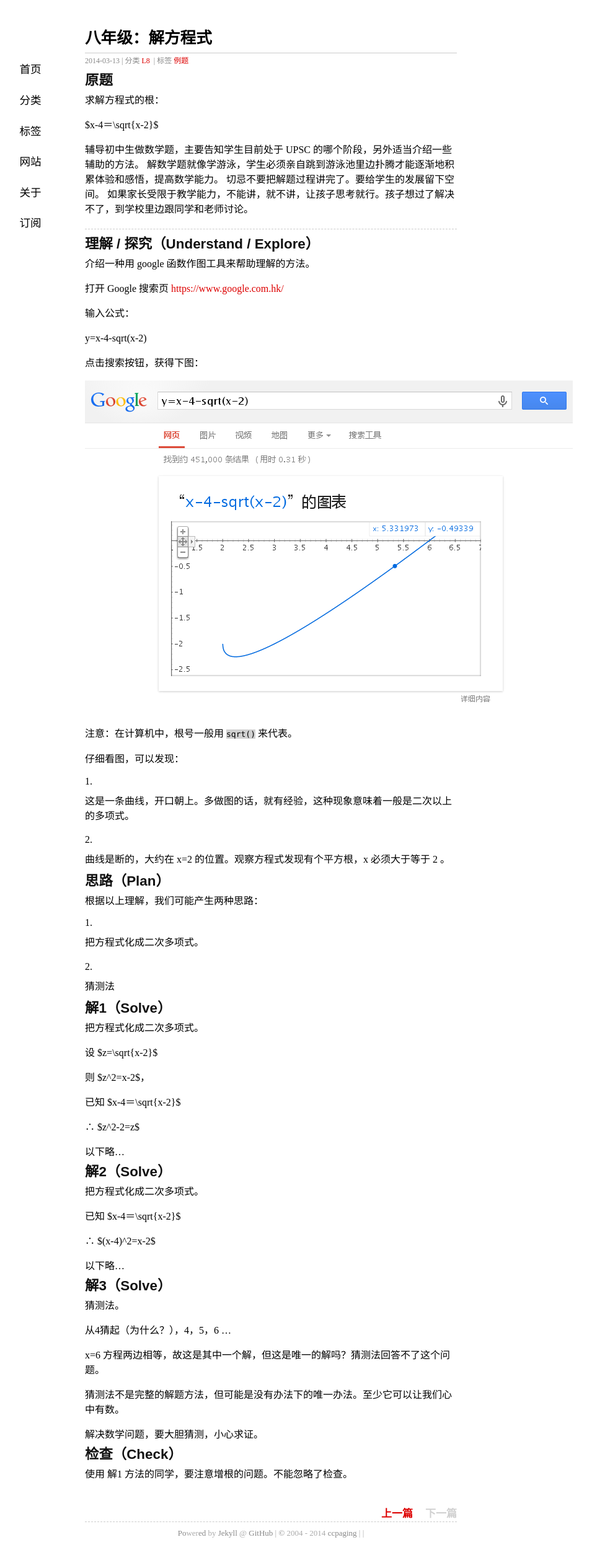
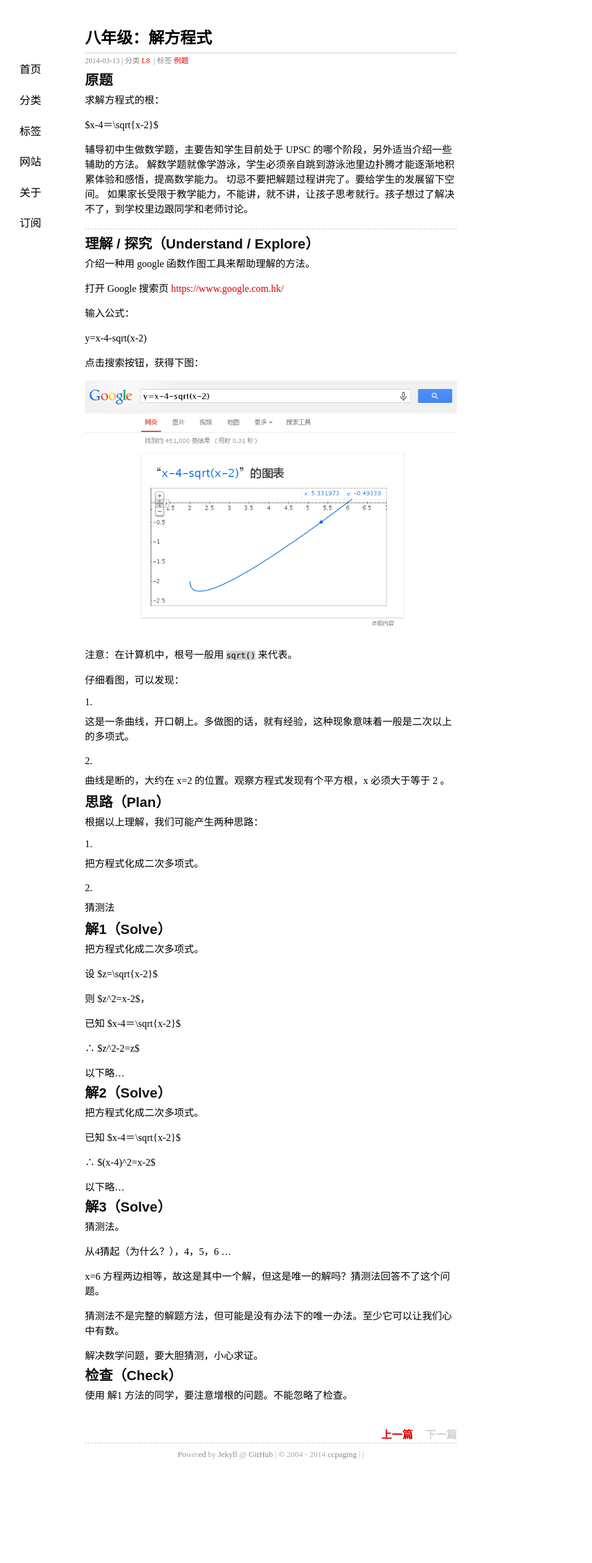
Before and after one commit to ccpaging/ccpaging.github.io, a Jekyll site: the page built from _posts/2014-03-13-L8-example.md, in a window 1280 px wide. Shown: the whole page at 62% size, without its empty margins (203-1158 px from the left). Built offline with Jekyll 4.4.1, drawn with Linux system fonts in a browser that asks for light colours; comment, search, counter and statistics services are not loaded; after the commit the page ends 2395 px from its top, so only the background shows below that.

Commit message:
add post

```diff
--- a/media/css/style.css
+++ b/media/css/style.css
@@ -32,6 +32,7 @@ blockquote p{margin:0;padding:.5em 0;}
 .content{font-size:16px;line-height:24px;}
 .content h1{padding:.5em 0;}
 #content img{max-width:640px;display:block;margin:4px auto;-webkit-box-shadow:#999 1px 1px 4px;-moz-box-shadow:#999 1px 1px 4px;box-shadow:#999 1px 1px 4px;}
+.content img{max-width:100%;}
 #tag_cloud{margin-bottom: 1em;}
 #tag_cloud a:hover{color:#333333 !important;text-decoration:none;}
 .listing-item,.listing-seperator{list-style-type:none;}
```
